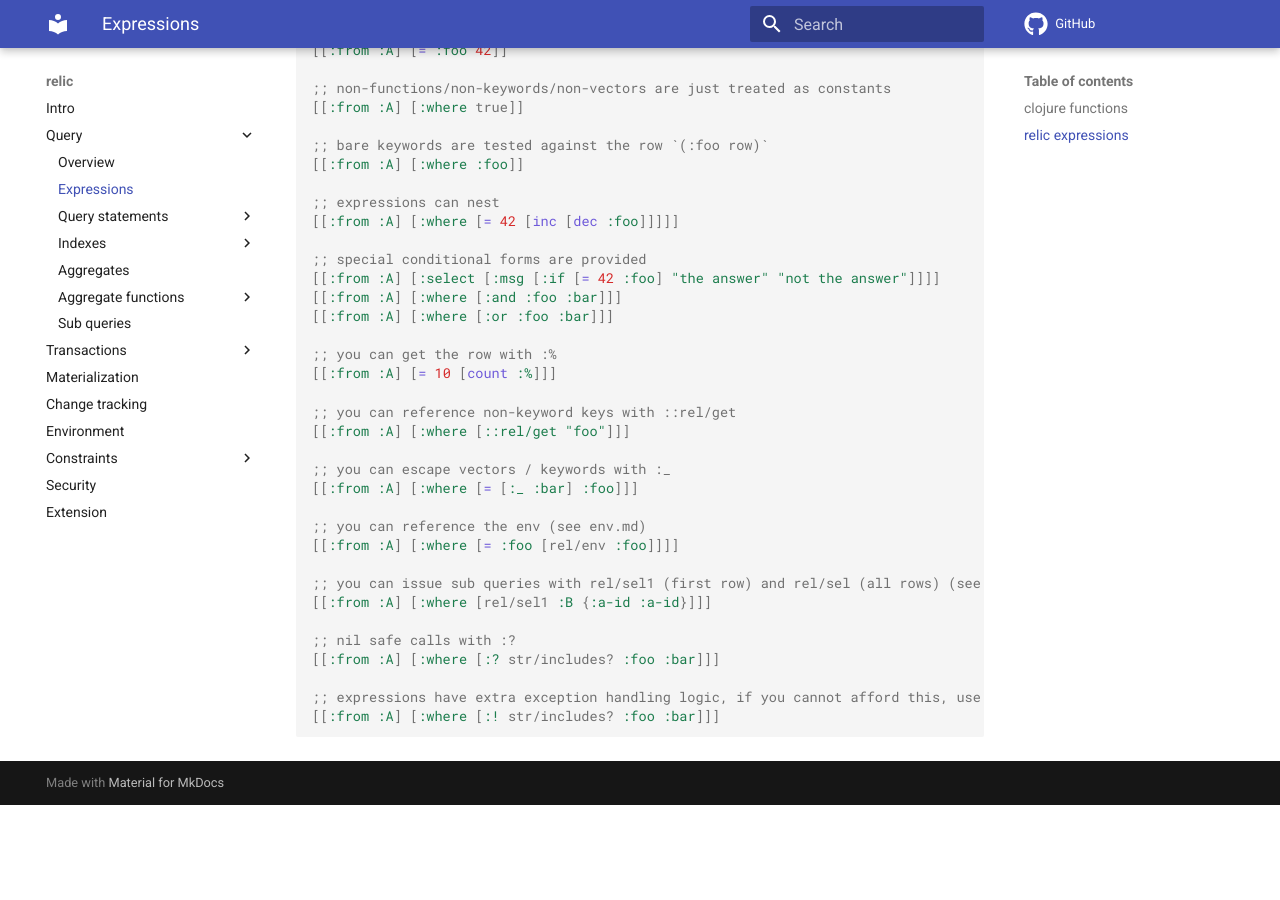
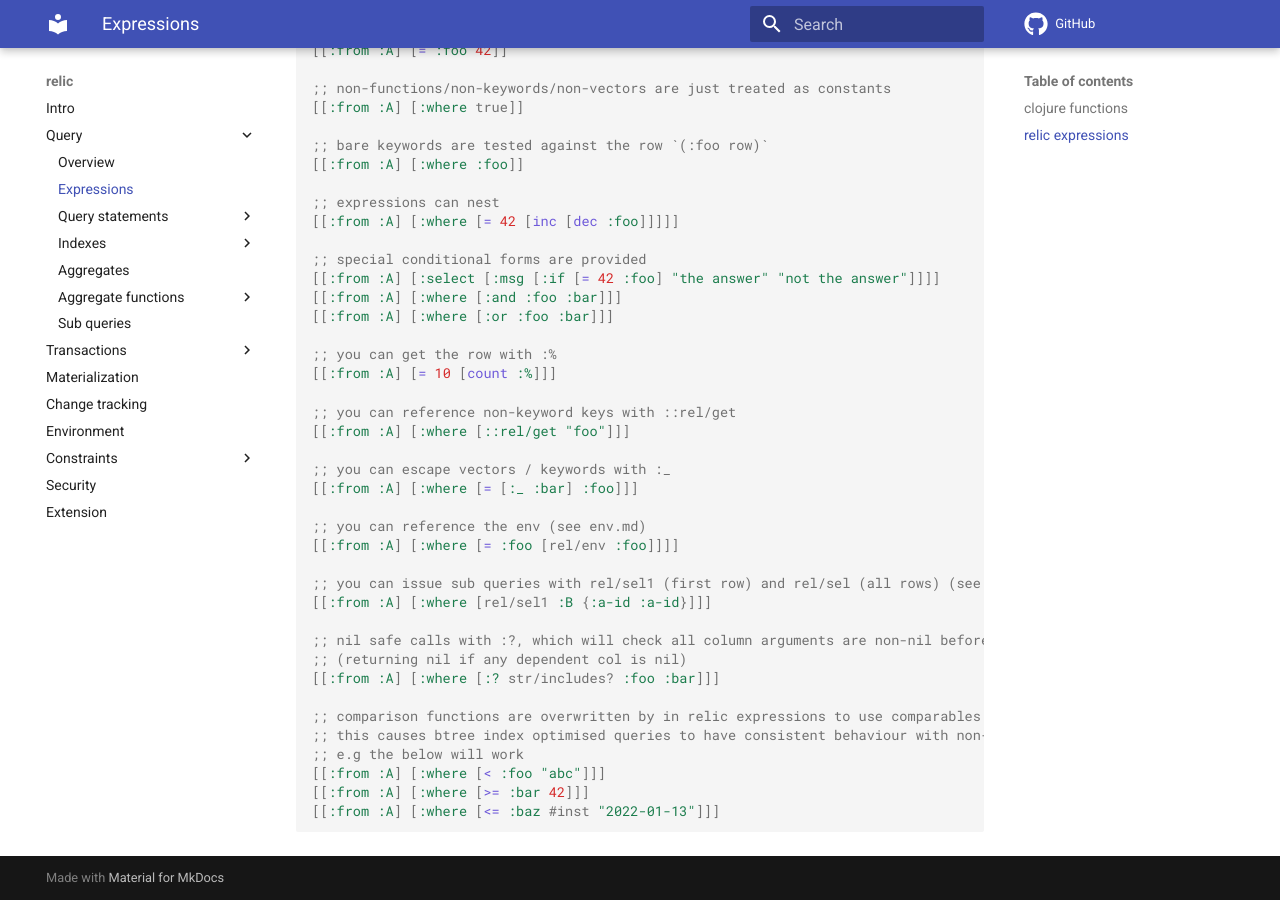
Before and after one commit to wotbrew/relic, an MkDocs documentation site: the page built from doc/expr.md, in a window 1280 px wide and 900 px high, scrolled down 1536 px. Built offline with MkDocs 1.6.1 and Material for MkDocs 9.7.7, drawn with Linux system fonts in a browser that asks for light colours; comment, search, counter and statistics services are not loaded; before the commit the page ends 2341 px from its top, so only the background shows below that.

Commit message:
note about comparison fns

````diff
--- a/doc/expr.md
+++ b/doc/expr.md
@@ -88,9 +88,15 @@ The goal is to avoid quote/unquote template shenanigans, and help make programmi
 ;; you can issue sub queries with rel/sel1 (first row) and rel/sel (all rows) (see sub-queries.md)
 [[:from :A] [:where [rel/sel1 :B {:a-id :a-id}]]]
 
-;; nil safe calls with :?
+;; nil safe calls with :?, which will check all column arguments are non-nil before applying the function
+;; (returning nil if any dependent col is nil)
 [[:from :A] [:where [:? str/includes? :foo :bar]]]
 
-;; expressions have extra exception handling logic, if you cannot afford this, use the unsafe modifier.
-[[:from :A] [:where [:! str/includes? :foo :bar]]]
+;; comparison functions are overwritten by in relic expressions to use comparables
+;; this causes btree index optimised queries to have consistent behaviour with non-indexed queries.
+;; e.g the below will work
+[[:from :A] [:where [< :foo "abc"]]]
+[[:from :A] [:where [>= :bar 42]]]
+[[:from :A] [:where [<= :baz #inst "2022-01-13"]]]
+
 ```
````
